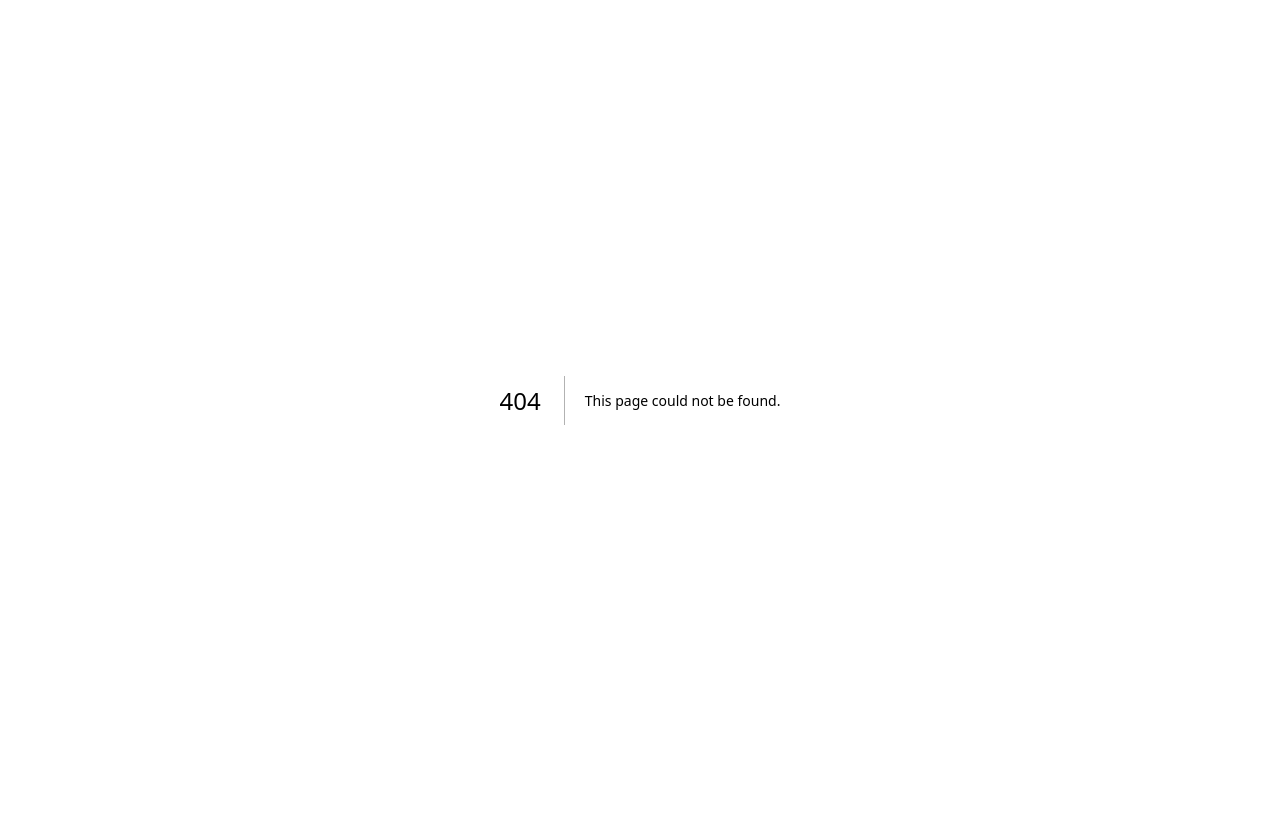
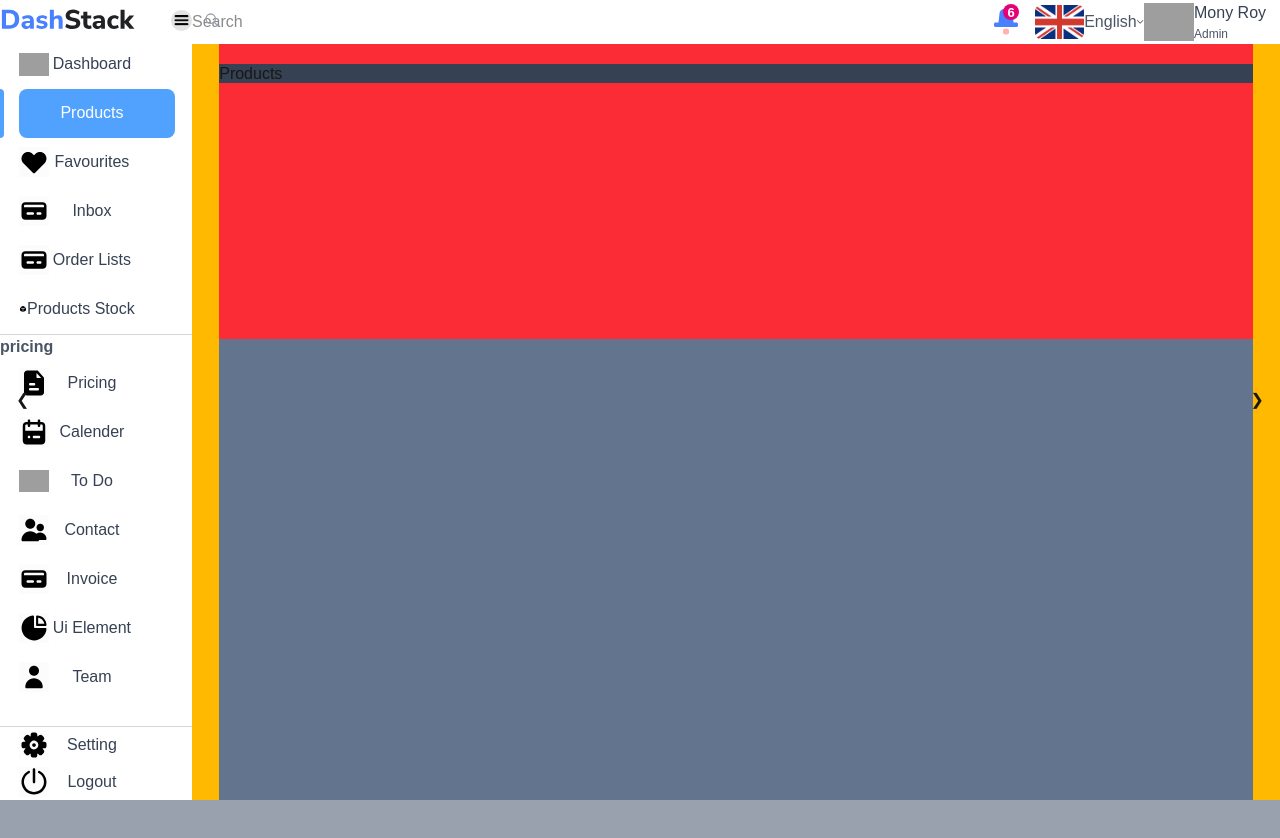
Before and after one commit to masoud-dev1/Front-Shop-Example, a Next.js app: page /admin/product in a window 1280 px wide. Before the commit this address had no page. Shown: the top 838 px of the page. Before the commit the page ends 800 px from the top, so only its background shows below. Built offline with nearby package versions, Linux system fonts and the light colour scheme; grey boxes are pictures that could not be loaded.

Commit message:
navbar icon right side deleted & working on page layout of admin panel

```diff
--- /dev/null
+++ b/src/app/admin/product/page.tsx
@@ -0,0 +1,15 @@
+import AdminProductLayout from "@/component/admin/layouts/admin-product-layout";
+import AdminLayoutPage from "@/component/admin/layouts/admin-product-layout";
+
+export default function AdminProduct(){
+    return (
+        <>
+            <AdminLayoutPage>
+                hello
+            </AdminLayoutPage>
+            <div className={'bg-gray-400 h-1000'}>
+
+            </div>
+        </>
+    )
+}
--- /dev/null
+++ b/src/component/admin/layouts/admin-product-layout.tsx
@@ -0,0 +1,33 @@
+"use client";
+
+import {useSelector} from "react-redux";
+import AdminSlider from "@/component/admin/layouts/slider/admin-slider";
+
+export default function AdminLayoutPage({children}: {children: React.ReactNode}) {
+    const isOpen = useSelector((state: any) => state.adminNavbarAnimation.isOpen);
+    return (
+        <div className={"bg-sky-200-300 h-screen w-full flex justify-start "}>
+            {/*sidebar div hide*/}
+            <div className={`bg-red-300 ${isOpen ? "w-3/20" : 'w-1/20'} h-screen duration-450 ease-in ease-out`}>
+            </div>
+            {/*right sight div*/}
+            <div className={` bg-amber-400 ${isOpen ? "w-17/20" : 'w-19/20'} h-screen flex justify-center`}>
+                <div className={"bg-slate-500 w-19/20 h-screen flex flex-col"}>
+
+                    <div className={"bg-red-500 w-full h-[8%] "}>
+sdassdaad //چرا اینجا مگس height تغییر نمیکنه ؟
+                    </div>
+
+                    <div className={"bg-gray-700 w-full max-h-30 "}>
+                        {/*/!*h1 products*!/*/}
+                        <h1 className={"font-bold text-3xl block pb-2"}>Products</h1>
+                        {/*/!*layout template*!/*/}
+                        <div className={"bg-red-500 w-full max-h-190 z-50"}>
+                            <AdminSlider/>
+                        </div>
+                    </div>
+                </div>
+            </div>
+        </div>
+    )
+}
--- /dev/null
+++ b/src/component/admin/layouts/slider/admin-slider.tsx
@@ -0,0 +1,65 @@
+"use client";
+
+import { useRef } from "react";
+import { Swiper, SwiperSlide } from "swiper/react";
+import { Navigation } from "swiper/modules";
+import type { Swiper as SwiperType } from "swiper";
+
+// ایمپورت‌های CSS الزامی
+import "swiper/css";
+import "swiper/css/navigation";
+import Slide1 from "@/component/admin/layouts/slider/sildes/slide1";
+
+export default function AdminSlider() {
+    // رفرنس برای دسترسی به نمونه Swiper
+    const swiperRef = useRef<SwiperType | null>(null);
+
+    return (
+        <div className=" bg-red-500 flex max-h-full  group">
+
+                <Swiper
+                    modules={[Navigation]}
+                    slidesPerView={1}
+                    spaceBetween={20}
+                    onBeforeInit={(swiper: SwiperType) => {
+                        swiperRef.current = swiper;
+                    }}
+                    className="w-full"
+                >
+                    <SwiperSlide>
+                        <Slide1/>
+                    </SwiperSlide>
+                    <SwiperSlide>
+                        <div className="h-64 bg-gray-300 flex items-center justify-center rounded-lg">
+                            اسلاید ۲
+                        </div>
+                    </SwiperSlide>
+                    <SwiperSlide>
+                        <div className="h-64 bg-gray-400 flex items-center justify-center rounded-lg">
+                            اسلاید ۳
+                        </div>
+                    </SwiperSlide>
+                </Swiper>
+
+                {/* دکمه قبلی */}
+                <button
+                    onClick={() => swiperRef.current?.slidePrev()}
+                    className="absolute left-4 top-1/2 -translate-y-1/2 bg-black/70 text-white p-2 rounded-full z-10 hover:bg-black transition"
+                    aria-label="اسلاید قبلی"
+                >
+                    ❮
+                </button>
+
+                {/* دکمه بعدی */}
+                <button
+                    onClick={() => swiperRef.current?.slideNext()}
+                    className="absolute right-4 top-1/2 -translate-y-1/2 bg-black/70 text-white p-2 rounded-full z-10 hover:bg-black transition"
+                    aria-label="اسلاید بعدی"
+                >
+                    ❯
+                </button>
+
+
+        </div>
+    );
+}
--- /dev/null
+++ b/src/component/admin/layouts/slider/sildes/slide1.tsx
@@ -0,0 +1,9 @@
+export default function Slide1(){
+    return (
+        <div className=" flex justify-start rounded-xl">
+            <div className={" w-1/2 h-full ms-20"}>
+
+            </div>
+        </div>
+    )
+}
--- a/src/component/admin/navbar/admin-drop-down.tsx
+++ b/src/component/admin/navbar/admin-drop-down.tsx
@@ -4,7 +4,7 @@ export default function AdminDropDown(){
     return(
         <>
             {/*end*/}
-            <div className={" w-2/40 flex items-center"}>
+            <div className={" min-w-10 max-w-30  flex items-center bg-gray-400"}>
                 <Image
                     src={"/Logo/Drop-Down.svg"}
                     alt={"drop-down"}
--- a/src/component/admin/navbar/admin-language.tsx
+++ b/src/component/admin/navbar/admin-language.tsx
@@ -4,7 +4,7 @@ export default function AdminLanguage(){
     return(
         <>
             {/*language*/}
-            <div className={" w-8/40 flex flex-col-2 me-7"}>
+            <div className={" max-w-8/40 flex flex-col-2 me-3"}>
                 <div className={" w-9/20 flex items-center"}>
                     <Image
                         src="/Logo/English-Flag.svg"
--- a/src/component/admin/navbar/admin-profile.tsx
+++ b/src/component/admin/navbar/admin-profile.tsx
@@ -4,8 +4,8 @@ export default function AdminProfile(){
     return(
         <>
             {/*profle*/}
-            <div className={" w-8/40 flex flex-col-2 items-center"}>
-                <div className={" w-9/20"}>
+            <div className={" w-10/40 flex flex-col-2 items-center "}>
+                <div className={" max-w-9/20 flex justify-center"}>
                     <Image
                         src={"/Logo/Profile-Picture.svg"}
                         alt={"d"}
@@ -13,9 +13,9 @@ export default function AdminProfile(){
                         height={50}
                         className={"ms-2"}/>
                 </div>
-                <div className={""}>
-                    <p className={"text-gray-700"}>Mony Roy</p>
-                    <p className={"text-[12px] text-gray-600"}>Admin</p>
+                <div className={"max-w-5/9  ms-4"}>
+                    <p className={"text-gray-700 text-nowrap "}>Mony Roy</p>
+                    <p className={"text-[12px] text-gray-600 text-nowrap "}>Admin</p>
                 </div>
             </div>
         </>
--- a/src/component/admin/navbar/navbar.tsx
+++ b/src/component/admin/navbar/navbar.tsx
@@ -5,10 +5,10 @@ import RightSide from "@/component/admin/navbar/rightside";
 import {useDispatch, useSelector} from "react-redux";
 
 export function Navbar() {
-    const isOpen = useSelector(state => state.adminNavbarAnimation.isOpen);
+    const isOpen = useSelector((state: any) => state.adminNavbarAnimation.isOpen);
     const dispatch = useDispatch();
     return (
-        <div className={`bg-white w-34/40 duration-460 ease-out fixed right-0 flex flex-col-2 p-4 justify-between ${isOpen ? 'w-34/40' : 'w-39/40'}`}>
+        <div className={`bg-white max-h-30 duration-460 ease-out fixed right-0 flex flex-col-2 p-4 justify-between min-w-0 ${isOpen ? 'w-34/40' : 'w-39/40'}`}>
             <LeftSide/>
             <RightSide/>
         </div>
--- a/src/component/admin/navbar/rightside.tsx
+++ b/src/component/admin/navbar/rightside.tsx
@@ -12,7 +12,7 @@ export default function RightSide(){
                 <AdminNotification/>
                 <AdminLanguage/>
                 <AdminProfile/>
-                <AdminDropDown/>
+                {/*<AdminDropDown/>*/}
             </div>
         </>
     )
--- a/src/component/admin/sidebar/sidebar.tsx
+++ b/src/component/admin/sidebar/sidebar.tsx
@@ -32,9 +32,7 @@ export default function Sidebar() {
         <>
 
             <div className={`bg-white h-screen fixed flex flex-col top-0 left-0 ease-out transition-all duration-460 ${isOpen ? 'w-6/40' : 'w-2/40'}`}>
-
                 <div className={"w-full flex flex-row "}>
-
                     {/*Toggle (Humborger) open / close*/}
                     <div className={`  duration-450 ease-in-out w-full h-10 flex items-center ${isOpen ? 'flex-cols-2 justify-between' : 'flex-col justify-center'}  mt-5`}>
 
@@ -46,7 +44,6 @@ export default function Sidebar() {
                                 height={"60"}
                             />
                         </div>}
-
                         <button className={` rounded  w-6 duration-400 cursor-pointer ease-out ease-in-out h-5 ${isOpen ? 'me-5' : ''}`}
                                 onClick={() => dispatch(toggle())}>
                             <Image
--- a/src/redux/slice/sidebar-button.tsx
+++ b/src/redux/slice/sidebar-button.tsx
@@ -3,7 +3,7 @@ import {createSlice} from "@reduxjs/toolkit";
 const sidebarButton = createSlice({
     name: "sidebarButton",
     initialState: {
-        number: 0
+        number: 2
     },
     reducers: {
         setNumber(state , action){
```
